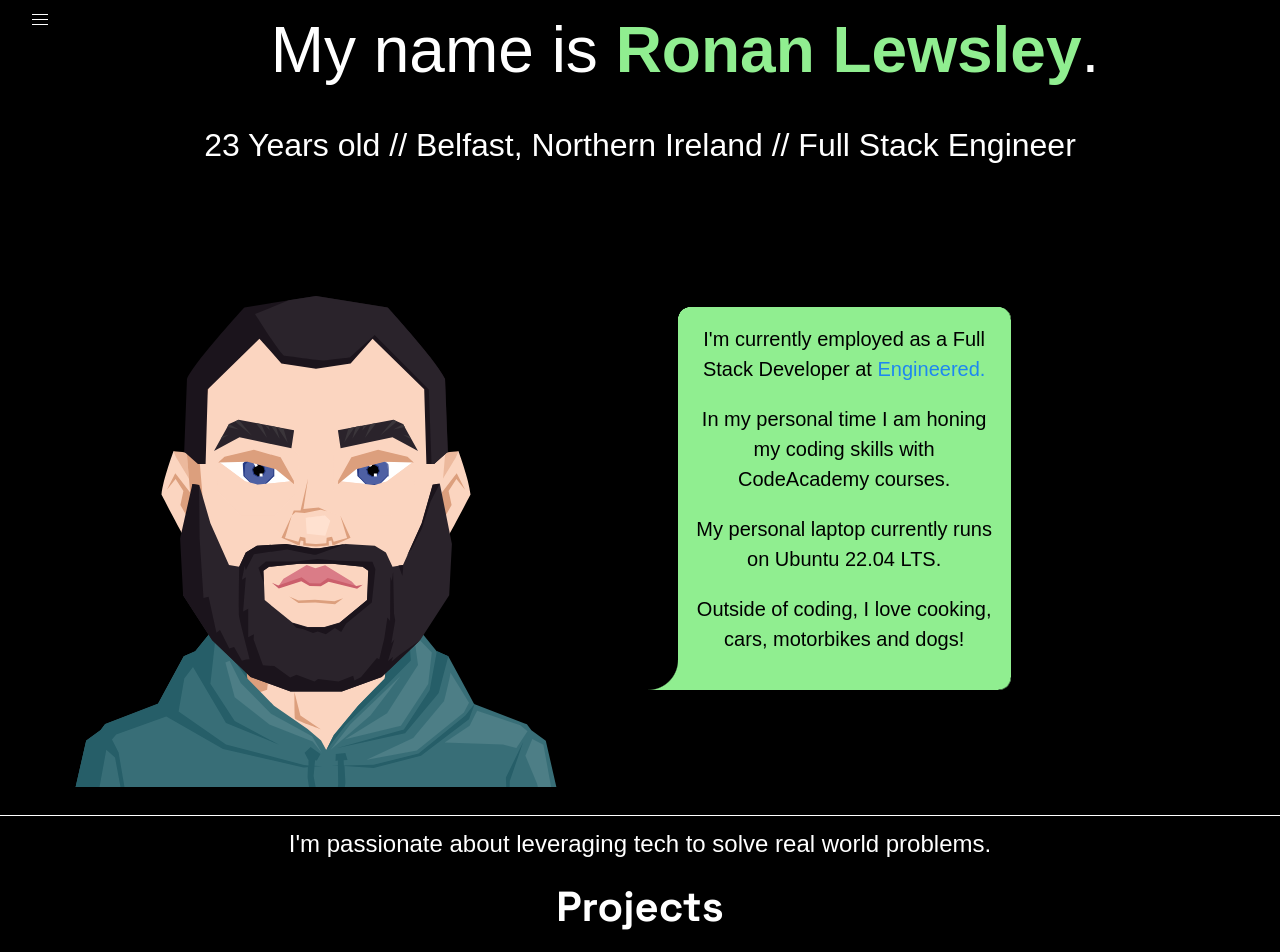
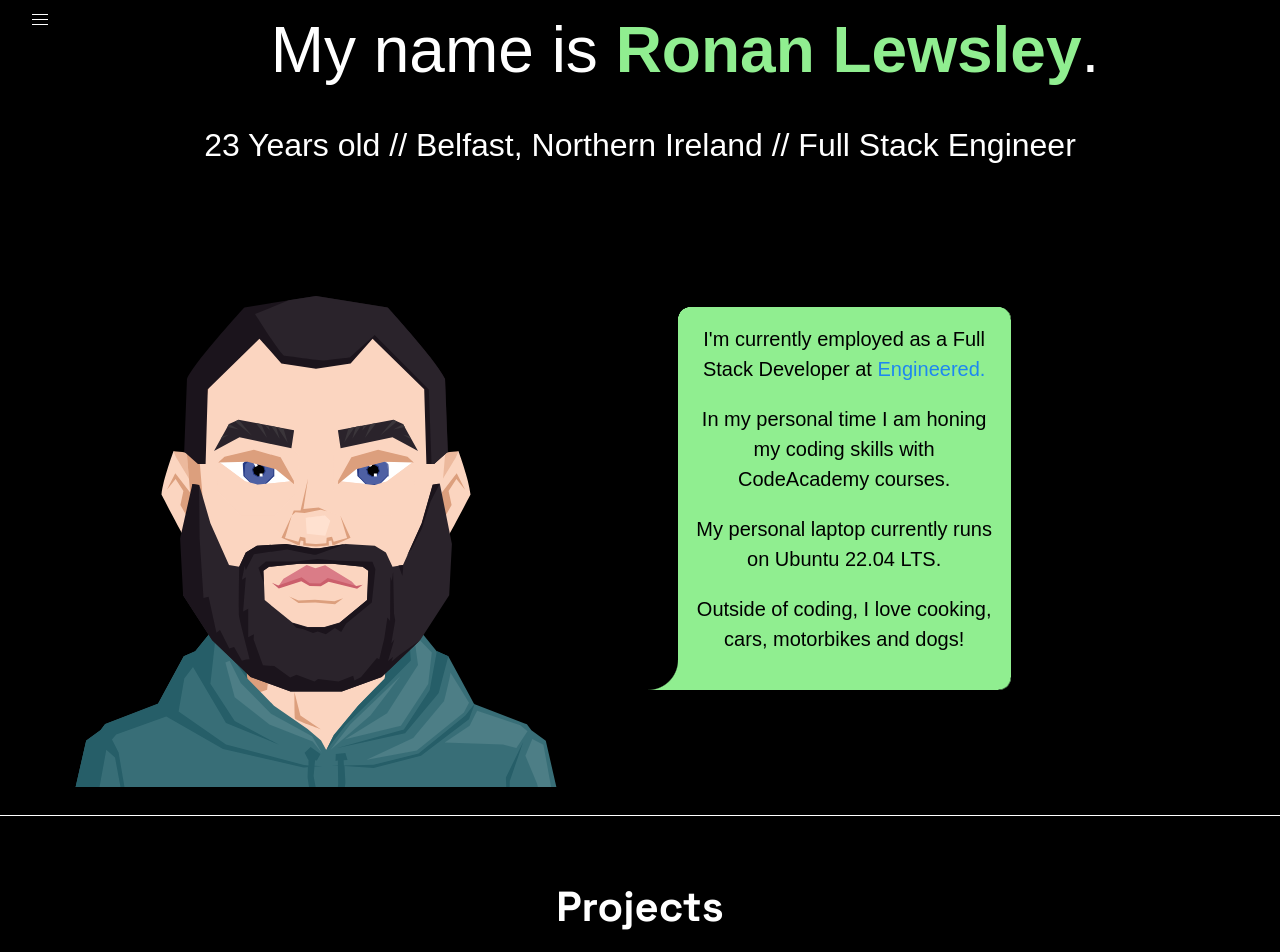
Before and after one commit to lewsley-r/portfolio-prod, a Vue app: page / in a window 1280 px wide. Shown: the top 952 px of the page. Built offline with nearby package versions, Linux system fonts and the light colour scheme; a web font is replaced by a local one.

Commit message:
removed a heading

```diff
--- a/src/components/MainHomeBlock.vue
+++ b/src/components/MainHomeBlock.vue
@@ -16,12 +16,6 @@
       </div>
 
     </div>
-
-
-
-    <h3 class="code-font" card>
-      I'm passionate about leveraging tech to solve real world problems.
-    </h3>
   </div>
 </template>
 
```
